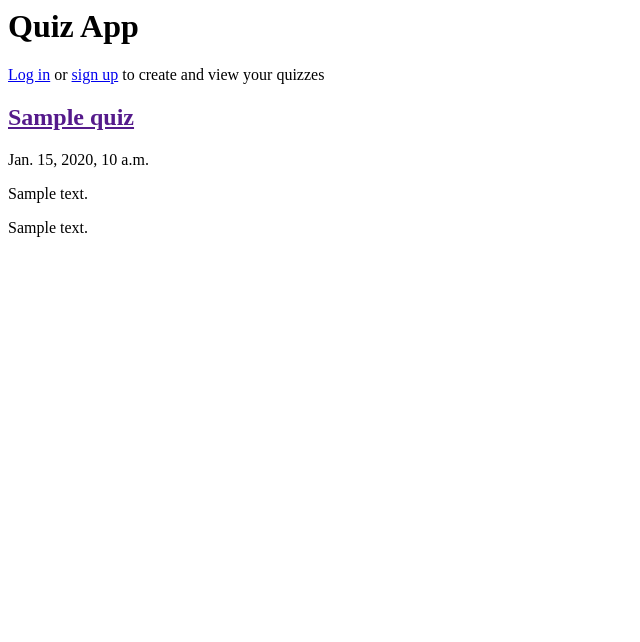
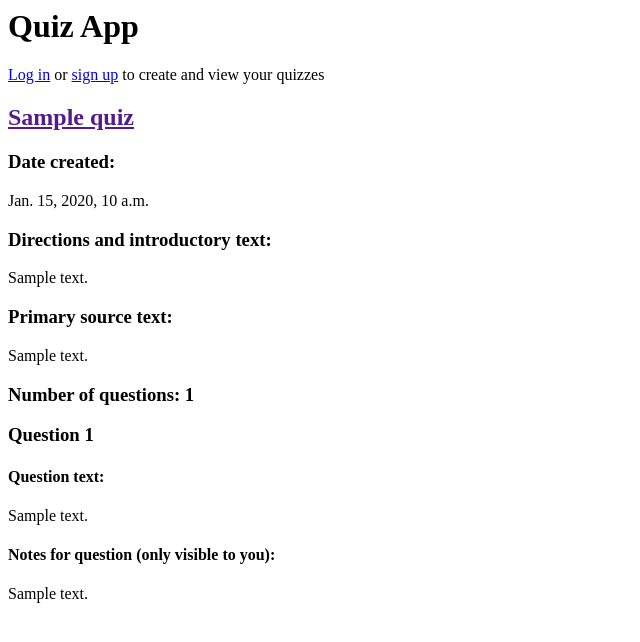
Before and after one commit to ClioGMU/quiz, a Django app: template templates/quizreview.html in a window 1280 px wide. Shown: the top 642 px of the page, without its empty margins (0-640 px from the left). Run offline with Django 3.2, Linux system fonts and the light colour scheme; the template is opened without the code that fills it: most values are stand-ins (such as "Sample title", 1, 10 or a date in 2020).

Commit message:
added questions to review view

```diff
--- a/quiz/views.py
+++ b/quiz/views.py
@@ -14,7 +14,6 @@ class QuizListView(LoginRequiredMixin, ListView):
 class QuizReviewView(LoginRequiredMixin, DetailView):
     model = Quiz
     template_name = 'quizreview.html'
-    ordering = ['-date_created']
 
     def get_queryset(self):
         return super().get_queryset().filter(author = self.request.user)
--- a/templates/quizreview.html
+++ b/templates/quizreview.html
@@ -8,10 +8,26 @@
 <div class="card">
     <div class="card-header">
         <h2><a href="">{{ quiz.title }}</a></h2>
+        <h3>Date created:</h3>
         <p>{{ quiz.date_created }}</p>
+        <h3>Directions and introductory text:</h3>
         <p>{{ quiz.directions_and_introductory_text }}</p>
+        <h3>Primary source text:</h3>
         <p>{{ quiz.primary_source_text }}</p>
+    </div>
+    <div>
+        <h3>Number of questions: {{ quiz.question_set.count }}</h3>
+
+        {% for question in quiz.question_set.all %}
+            <h3>Question {{ forloop.counter }}</h3>
+            <h4>Question text:</h4>
+            <p>{{ question.question_text }}</p>
+            <h4>Notes for question (only visible to you):</h4>
+            <p>{{ question.notes_for_question }}</p>
+            {% endfor %}
     </div>
 
 
+
+
 {% endblock content %}
```
